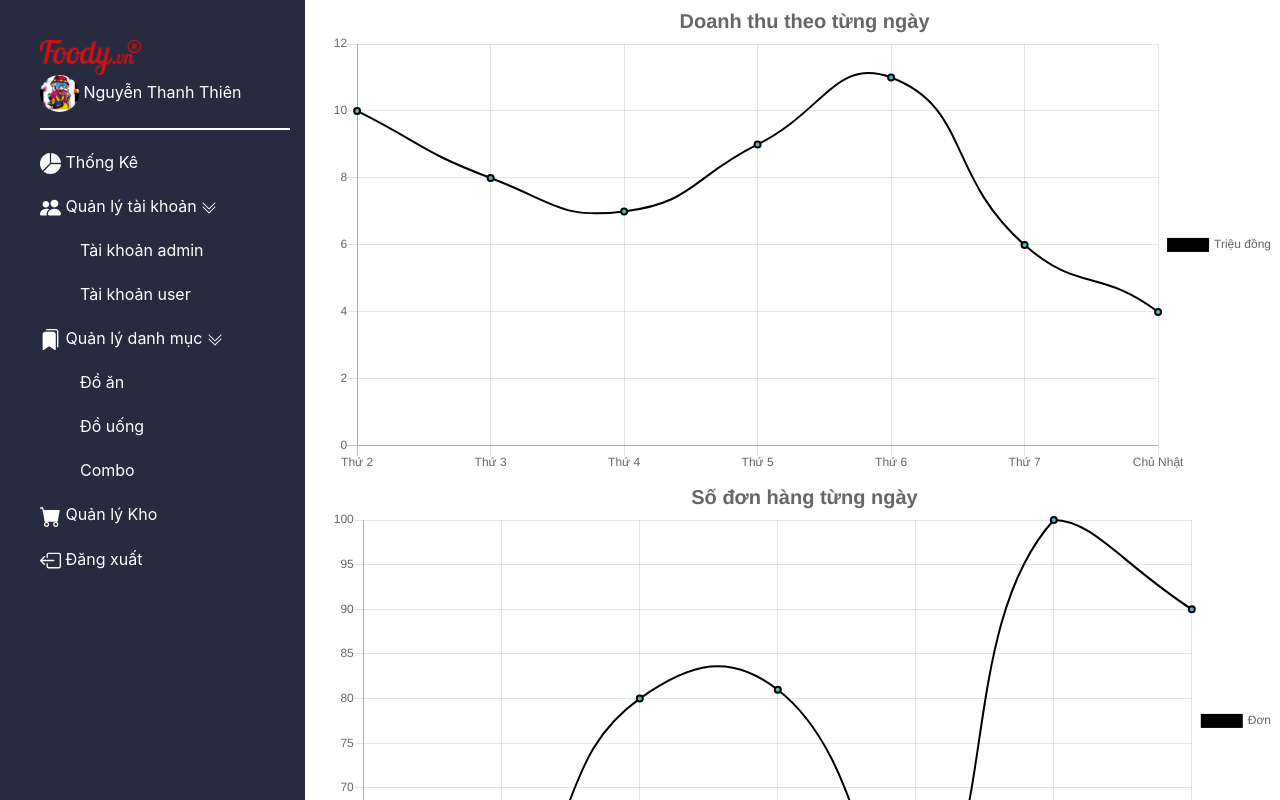
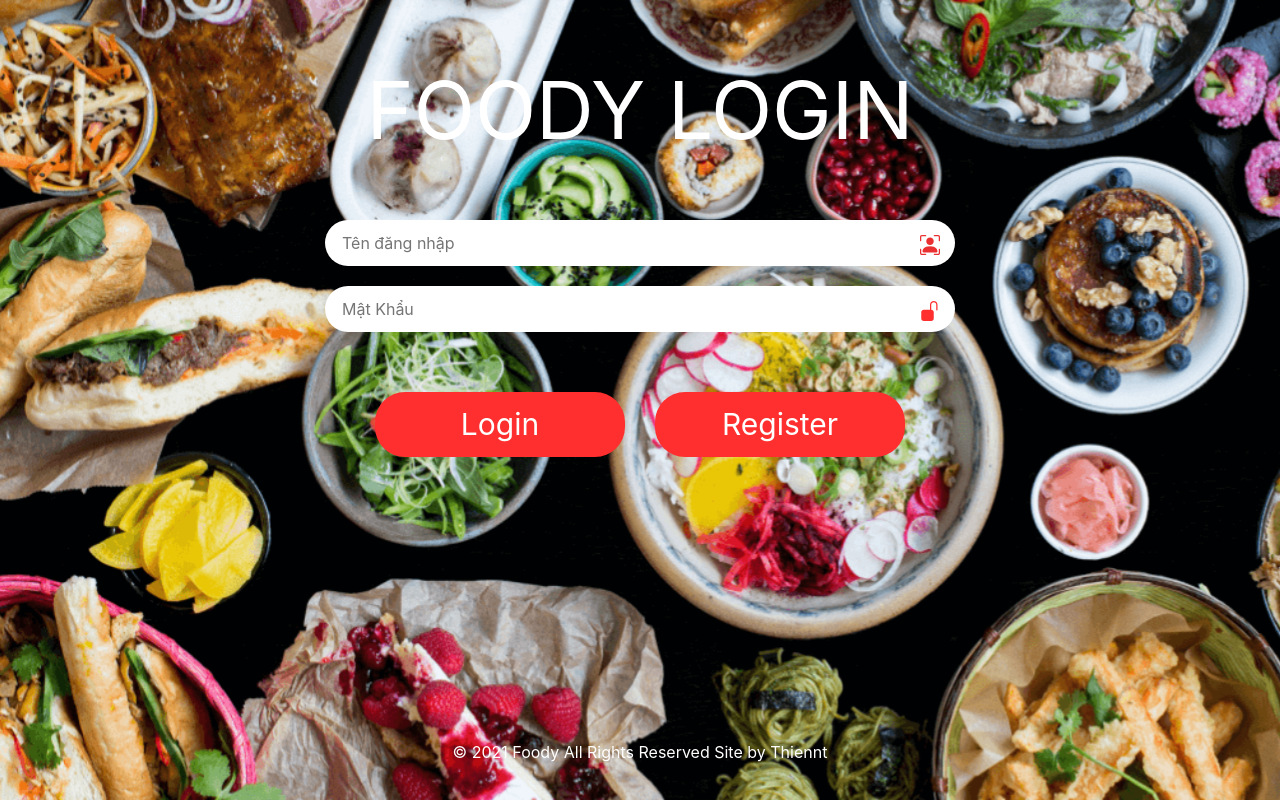
Before and after one commit to Thanhthien0908/Foody-Website, a React (Create React App) app in the folder admin/: page /login in a window 1280 px wide. Shown: the top 800 px of the page. Built offline with nearby package versions, Linux system fonts and the light colour scheme.

Commit message:
done: auth-login

```diff
--- /dev/null
+++ b/admin/src/AppRouter.js
@@ -0,0 +1,34 @@
+import React from 'react';
+import {
+    BrowserRouter as Router,
+    Switch,
+    Route,
+    Link,
+    Redirect
+} from "react-router-dom";
+import TrangChu from './component/TrangChu/App';
+import Login from './component/Login/Login';
+import Register from './component/Register/Register';
+const AppRouter = () => {
+    return (
+        <div>
+            <Router>
+                <Switch>
+                    <Route path="/login">
+                        <Login />
+                    </Route>
+                    <Route path="/register">
+                        <Register />
+                    </Route>
+                    <Route path="/" render={()=>{
+                        return localStorage.getItem("accessToken") ? <TrangChu /> : <Redirect to="/login" />
+                    }}>
+                    </Route>
+                </Switch>
+            </Router>
+        </div>
+    );
+};
+
+
+export default AppRouter;
--- a/admin/src/component/Login/Login.js
+++ b/admin/src/component/Login/Login.js
@@ -4,7 +4,21 @@
 import iconUnlock from './assets/icon-unlock.svg'
 import AOS from "aos";
 import "aos/dist/aos.css";
+import {Redirect, useHistory} from 'react-router-dom';
+
 const Login = () => {
+    let history = useHistory();
+    const onLogin = () => {
+        const userName = document.getElementById('userName').value;
+        const passWord = document.getElementById('passWord').value;
+        if(userName === "thiennt" && passWord === "123456"){
+            localStorage.setItem("accessToken", true);
+            history.replace("/");
+        }
+    }
+    const moveRegister = () => {
+        history.replace("/register")
+    }
     useEffect(() => {
         AOS.init({
         offset: 200,
@@ -18,7 +32,7 @@
             <div className="screen-login__user" data-aos="fade-right">
                 <table className="screen-login__user__group">
                     <tr>
-                        <td><input className="screen-login__user__input" type="text" placeholder="Tên đăng nhập"/></td>
+                        <td><input className="screen-login__user__input" type="text" id="userName" placeholder="Tên đăng nhập"/></td>
                         <td><img className="screen-login__user__icon" src={iconUser} alt="icon_user"/></td>
                     </tr>
                 </table>
@@ -26,7 +40,7 @@
             <div className="screen-login__lock" data-aos="fade-left">
                 <table className="screen-login__lock__group">
                     <tr>
-                        <td><input className="screen-login__lock__input" type="password" placeholder="Mật Khẩu"/></td>
+                        <td><input className="screen-login__lock__input" type="password" id="passWord" placeholder="Mật Khẩu"/></td>
                         <td><img className="screen-login__lock__icon" src={iconUnlock} alt="icon_password"/></td>
                     </tr>
                 </table>
@@ -34,8 +48,8 @@
             <div className="screen-login__button">
                 <table className="screen-login__button__group">
                     <tr>
-                        <td><button className="screen-login__button__login" data-aos="fade-right">Login</button></td>
-                        <td><button className="screen-login__button__register" data-aos="fade-left">Register</button></td>
+                        <td><button className="screen-login__button__login" data-aos="fade-right" onClick={onLogin}>Login</button></td>
+                        <td><button className="screen-login__button__register" data-aos="fade-left" onClick={moveRegister}>Register</button></td>
                     </tr>
                 </table>
             </div>
--- a/admin/src/component/Register/Register.js
+++ b/admin/src/component/Register/Register.js
@@ -6,7 +6,12 @@
 import iconAddress from './assets/icon-address.svg'
 import AOS from "aos";
 import "aos/dist/aos.css";
+import { useHistory } from 'react-router';
 const Register = () => {
+    let history = useHistory();
+    const moveLogin = () => {
+        history.replace("/login")
+    }
     useEffect(() => {
         AOS.init({
         offset: 200,
@@ -60,8 +65,8 @@
             <div className="screen-register__button">
                 <table className="screen-register__button__group">
                     <tr>
-                        <td><button className="screen-register__button__login">Login</button></td>
-                        <td><button className="screen-register__button__register">Register</button></td>
+                        <td><button className="screen-register__button__login" onClick={moveLogin}>Login</button></td>
+                        <td><button className="screen-register__button__register">Save</button></td>
                     </tr>
                 </table>
             </div>
--- a/admin/src/component/TrangChu/App.js
+++ b/admin/src/component/TrangChu/App.js
@@ -12,7 +12,8 @@
   BrowserRouter as Router,
   Switch,
   Route,
-  Link
+  Link,
+  useHistory
 } from "react-router-dom";
 import OverView from '../OverView';
 import AccAdmin from '../AccAdmin';
@@ -22,6 +23,11 @@
 import DanhMucCombo from '../DanhMucCombo';
 import QuanLyKho from '../QuanLyKho';
 function App() {
+  let history = useHistory();
+  const onLogout = () => {
+    localStorage.removeItem("accessToken");
+    history.replace("/login");
+  }
   return (
     <Router>
       <div className="row body">
@@ -55,7 +61,7 @@
               <Link to="/quan-ly-kho"><img src={iconStore} alt="iconStore"/> Quản lý Kho</Link>
             </li>
             <li>
-              <Link to="#"><img src={iconLogout} alt="iconLogout"/> Đăng xuất</Link>
+              <Link to="#" onClick={onLogout}><img src={iconLogout} alt="iconLogout"/> Đăng xuất</Link>
             </li>
           </ul>
         </nav>
--- a/admin/src/index.js
+++ b/admin/src/index.js
@@ -2,12 +2,14 @@
 import ReactDOM from 'react-dom';
 import './index.css';
 import App from './component/TrangChu/App';
+// import Login from './component/Login/Login';
 import 'bootstrap/dist/css/bootstrap.min.css';
 import reportWebVitals from './reportWebVitals';
+import AppRouter from './AppRouter';
 
 ReactDOM.render(
   <React.StrictMode>
-    <App />
+    <AppRouter />
   </React.StrictMode>,
   document.getElementById('root')
 );
```
